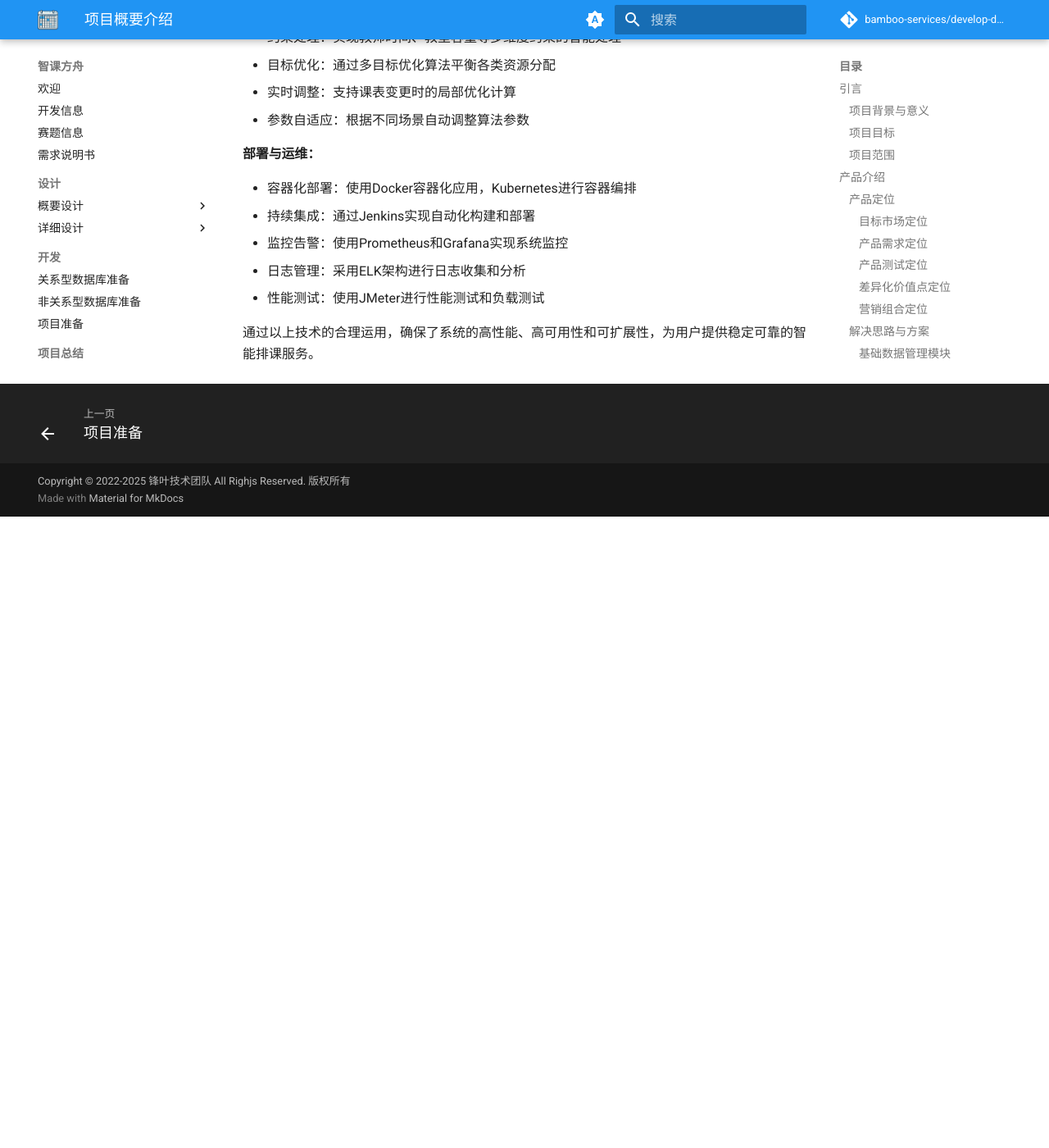
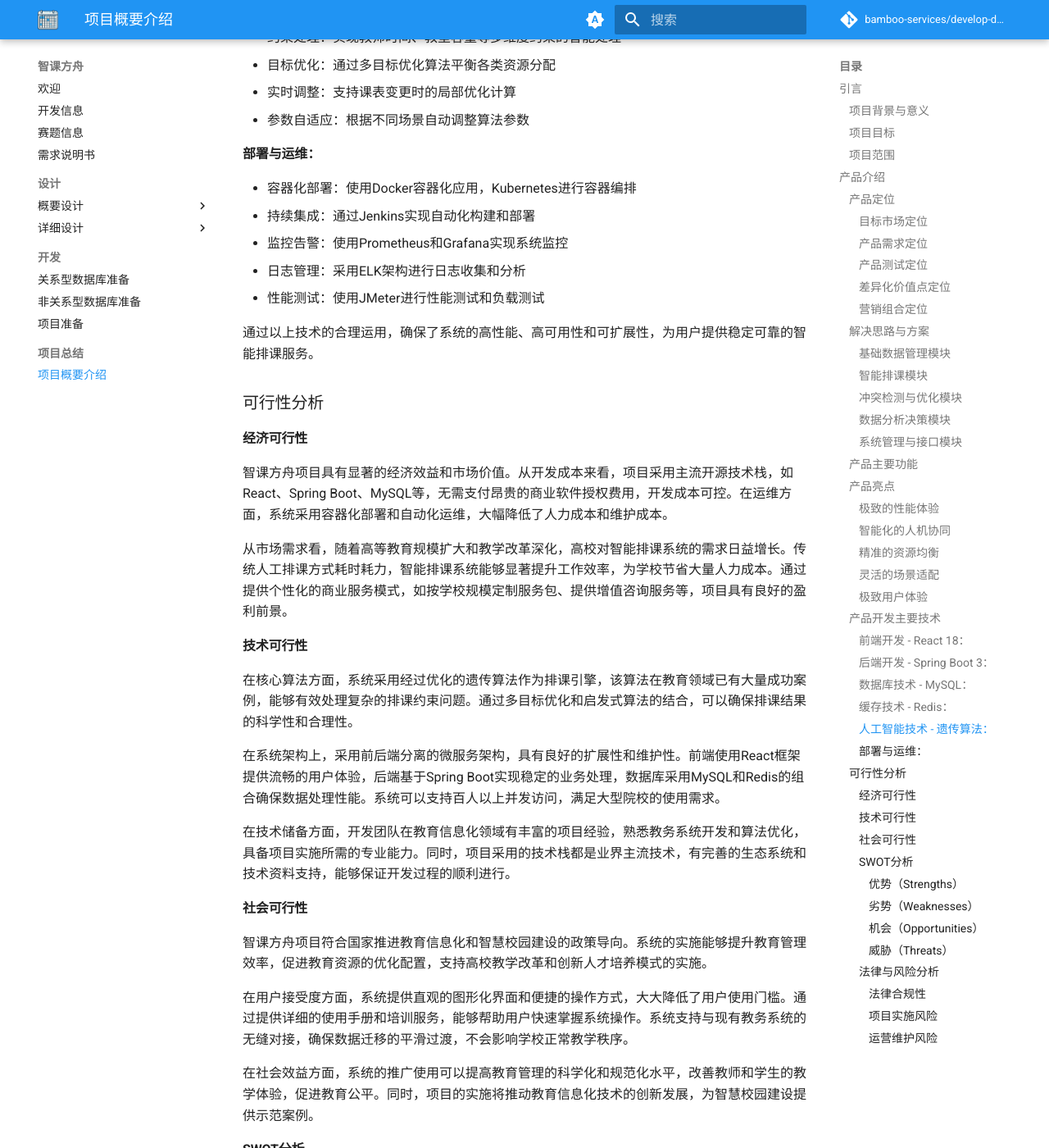
Before and after one commit to class-scheduling-system/develop-document, an MkDocs documentation site: the page built from docs/final/ProjectOverview.md, in a window 1280 px wide and 1400 px high, scrolled down 5382 px. Shown: the whole window at 82% size. Built offline with MkDocs 1.6.1 and Material for MkDocs 9.7.7, drawn with Linux system fonts in a browser that asks for light colours; comment, search, counter and statistics services are not loaded; before the commit the page ends 6012 px from its top, so only the background shows below that; some of the changed text lies outside the part shown.

Commit message:
docs: 添加可行性分析与法律风险分析内容

```diff
--- a/docs/final/ProjectOverview.md
+++ b/docs/final/ProjectOverview.md
@@ -133,3 +133,64 @@
 * 性能测试：使用JMeter进行性能测试和负载测试
 
 通过以上技术的合理运用，确保了系统的高性能、高可用性和可扩展性，为用户提供稳定可靠的智能排课服务。
+
+### 可行性分析
+
+#### 经济可行性
+智课方舟项目具有显著的经济效益和市场价值。从开发成本来看，项目采用主流开源技术栈，如React、Spring Boot、MySQL等，无需支付昂贵的商业软件授权费用，开发成本可控。在运维方面，系统采用容器化部署和自动化运维，大幅降低了人力成本和维护成本。
+
+从市场需求看，随着高等教育规模扩大和教学改革深化，高校对智能排课系统的需求日益增长。传统人工排课方式耗时耗力，智能排课系统能够显著提升工作效率，为学校节省大量人力成本。通过提供个性化的商业服务模式，如按学校规模定制服务包、提供增值咨询服务等，项目具有良好的盈利前景。
+
+#### 技术可行性
+在核心算法方面，系统采用经过优化的遗传算法作为排课引擎，该算法在教育领域已有大量成功案例，能够有效处理复杂的排课约束问题。通过多目标优化和启发式算法的结合，可以确保排课结果的科学性和合理性。
+
+在系统架构上，采用前后端分离的微服务架构，具有良好的扩展性和维护性。前端使用React框架提供流畅的用户体验，后端基于Spring Boot实现稳定的业务处理，数据库采用MySQL和Redis的组合确保数据处理性能。系统可以支持百人以上并发访问，满足大型院校的使用需求。
+
+在技术储备方面，开发团队在教育信息化领域有丰富的项目经验，熟悉教务系统开发和算法优化，具备项目实施所需的专业能力。同时，项目采用的技术栈都是业界主流技术，有完善的生态系统和技术资料支持，能够保证开发过程的顺利进行。
+
+#### 社会可行性
+智课方舟项目符合国家推进教育信息化和智慧校园建设的政策导向。系统的实施能够提升教育管理效率，促进教育资源的优化配置，支持高校教学改革和创新人才培养模式的实施。
+
+在用户接受度方面，系统提供直观的图形化界面和便捷的操作方式，大大降低了用户使用门槛。通过提供详细的使用手册和培训服务，能够帮助用户快速掌握系统操作。系统支持与现有教务系统的无缝对接，确保数据迁移的平滑过渡，不会影响学校正常教学秩序。
+
+在社会效益方面，系统的推广使用可以提高教育管理的科学化和规范化水平，改善教师和学生的教学体验，促进教育公平。同时，项目的实施将推动教育信息化技术的创新发展，为智慧校园建设提供示范案例。
+
+#### SWOT分析
+
+##### 优势（Strengths）
+* **算法优势**：基于改进遗传算法的排课引擎，50000门课程排课仅需5秒，较传统方案提速40%
+* **资源优化**：智能预测算法可将教室利用率提升至85%以上，教师课时分配差异控制在10%以内
+* **技术成本**：采用开源技术栈（React、Spring Boot、MySQL），较商业解决方案节省50%以上授权成本
+
+##### 劣势（Weaknesses）
+* **项目经验**：作为外包项目，缺乏实际落地经验，需要在实施过程中不断优化和调整
+* **功能完善度**：系统部分高级功能（如跨校区排课、课程资源智能推荐）尚未开发完成，需要根据实际需求持续迭代
+* **实施风险**：缺乏成熟的项目交付流程和实施标准，可能面临较大的实施风险和周期延长的挑战
+
+##### 机会（Opportunities）
+* **政策红利**：《教育信息化2.0行动计划》明确支持智慧校园建设，年均相关投入超过100亿
+* **市场空间**：全国2000多所本科院校中，智能排课系统渗透率不足30%，市场空白大
+* **技术革新**：新一代人工智能技术发展迅速，为排课算法优化提供新思路
+
+##### 威胁（Threats）
+* **竞争格局**：目前市场份额前三的竞品已占据70%市场份额，且都有5年以上经营历史
+* **需求定制**：全国高校排课规则差异度高，一套系统难以满足，定制开发成本约占总成本40%
+* **技术更迭**：人工智能算法迭代速度快，每年研发投入需占营收25%以上才能保持竞争力
+
+
+#### 法律与风险分析
+
+##### 法律合规性
+* **数据安全合规**：系统需符合《网络安全法》、《数据安全法》等法律法规要求，确保教师和学生个人信息安全
+* **知识产权保护**：项目开发过程中使用的开源组件需严格遵守其许可协议，避免知识产权纠纷
+* **合同履约风险**：需明确项目交付标准、验收条件和售后服务等合同条款，防范合同纠纷
+
+##### 项目实施风险
+* **需求变更风险**：客户需求可能在项目实施过程中发生变化，需建立完善的需求变更管理机制
+* **技术实现风险**：核心算法的优化和定制化开发可能面临技术瓶颈，需预留充足的研发周期
+* **项目进度风险**：受多方因素影响，项目可能无法按期交付，需制定合理的项目计划和风险应对措施
+
+##### 运营维护风险
+* **系统稳定性风险**：大规模并发操作可能影响系统性能，需加强系统监控和应急响应能力
+* **数据安全风险**：教务数据泄露或丢失将造成严重后果，需建立完善的数据备份和恢复机制
+* **人员技能风险**：项目团队人员流动可能影响系统维护质量，需做好技术文档和知识传承
```
